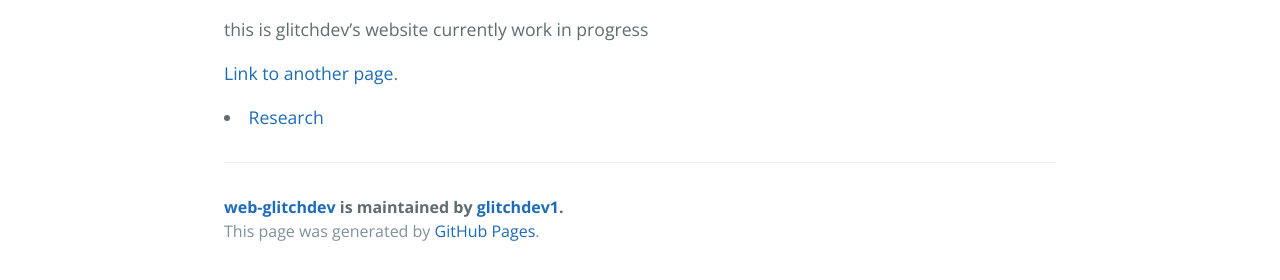
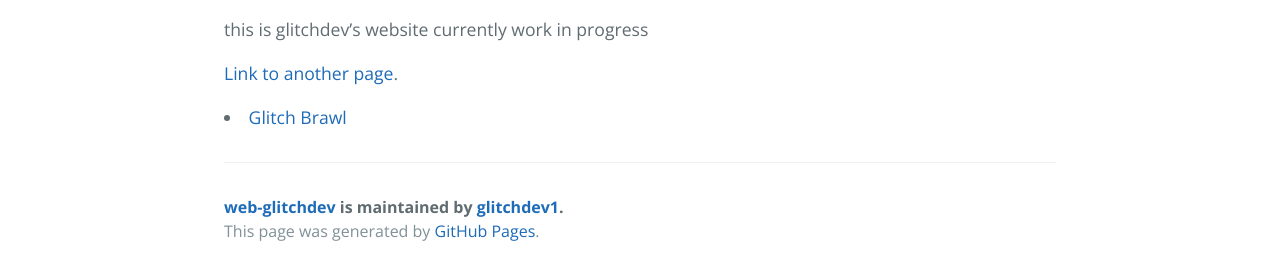
Before and after one commit to glitchdev1/web-glitchdev, a Jekyll site: the page built from index.md, in a window 1280 px wide. Shown: the part 399-679 px from the top of the page. Built offline with Jekyll 4.4.1, drawn with Linux system fonts in a browser that asks for light colours.

Commit message:
Update index.md

```diff
--- a/index.md
+++ b/index.md
@@ -6,5 +6,5 @@ this is glitchdev's website currently work in progress
 
 [Link to another page](./another-page.html).
  <li class="masthead__menu-item">
-          <a href="https://ioair.link/r8ye9k">Research</a>
+          <a href="https://ioair.link/r8ye9k">Glitch Brawl</a>
         </li>
```
